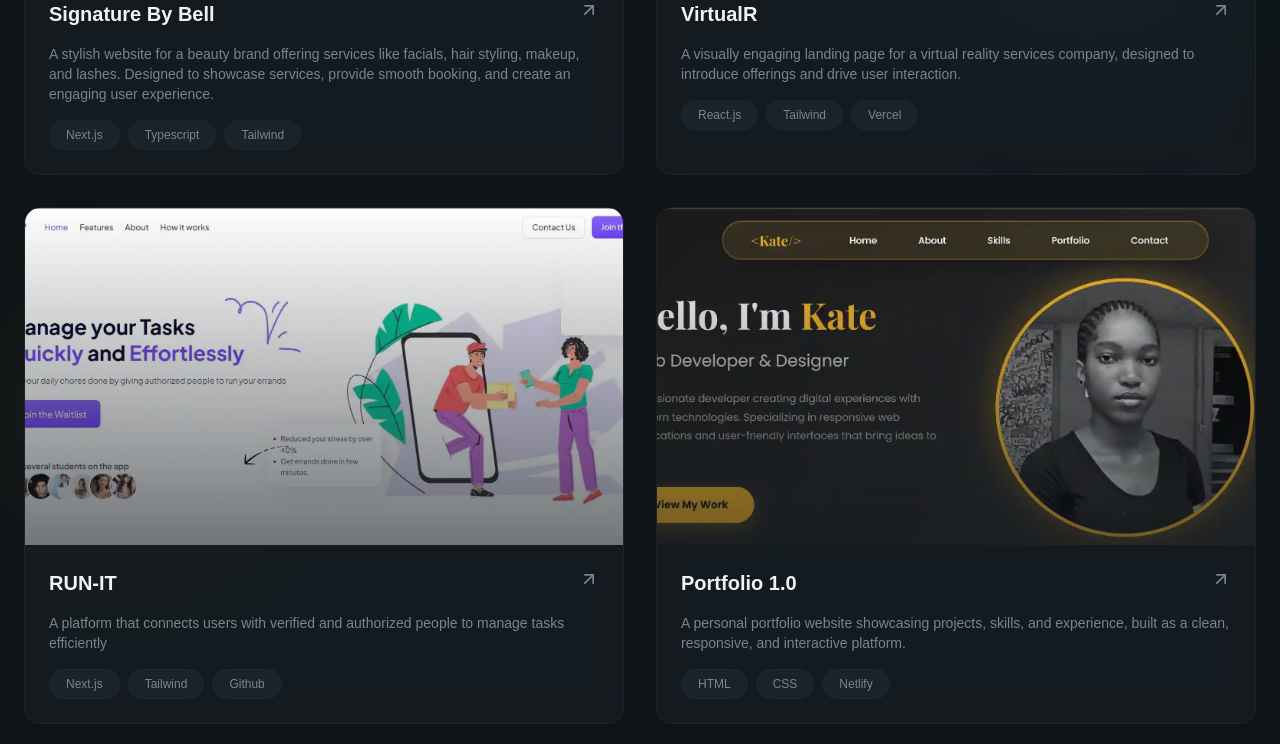
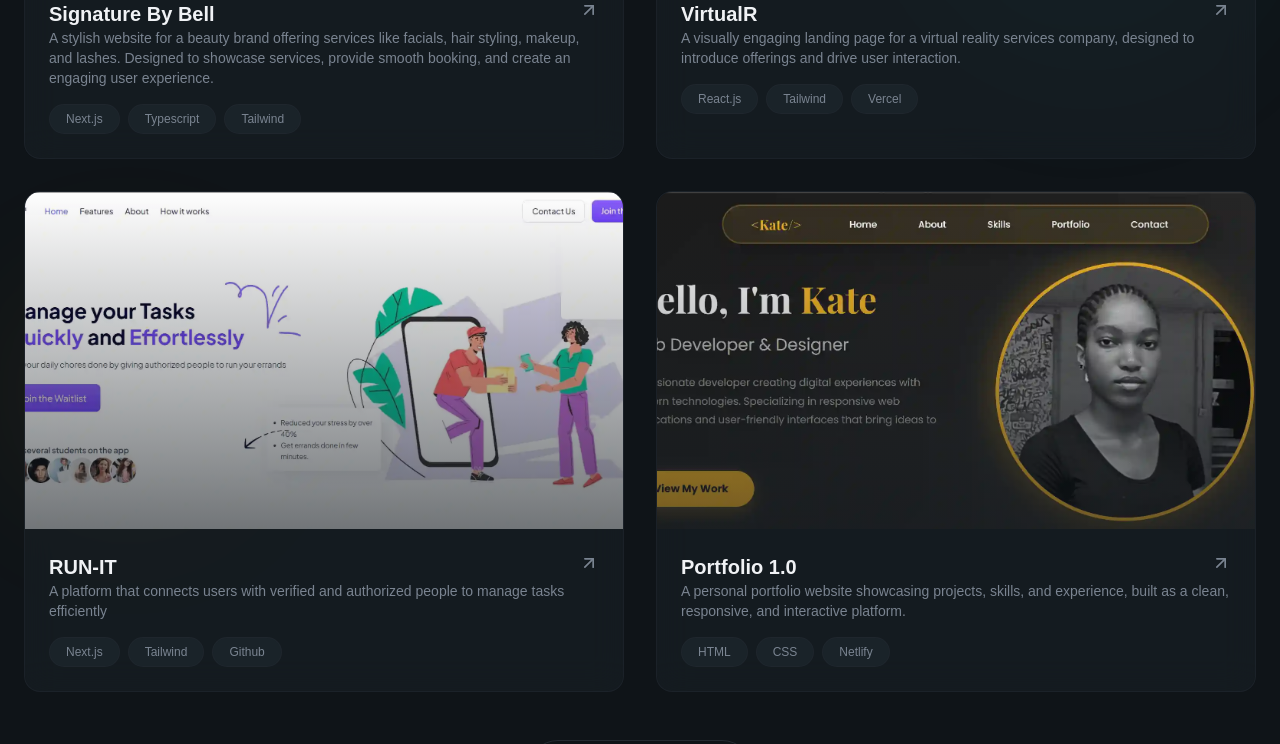
Before and after one commit to katedaboss/my-portfolio, a React (Vite) app: page / in a window 1280 px wide. Shown: the part 2780-3524 px from the top of the page. Built offline with nearby package versions, Linux system fonts and the light colour scheme; a web font is replaced by a local one.

Commit message:
projects UI

```diff
--- a/src/sections/Projects.jsx
+++ b/src/sections/Projects.jsx
@@ -105,6 +105,7 @@ export const Projects = () => {
 
               {/* Content */}
               <div className="p-6 space-y-4">
+                <a href={project.link}>
                   <div className="flex items-start justify-between">
                     <h3 className="text-xl font-semibold group-hover:text-primary transition-colors">
                       {project.title}
@@ -116,6 +117,7 @@ export const Projects = () => {
                    group-hover:-translate-y-1 transition-all"
                     />
                   </div>
+                </a>
                 <p className="text-muted-foreground text-sm">
                   {project.description}
                 </p>
```
Lines whose indentation alone changed are shown as unchanged.
